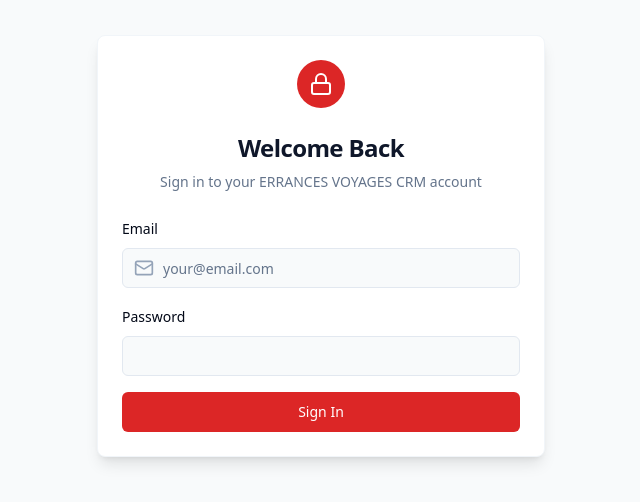
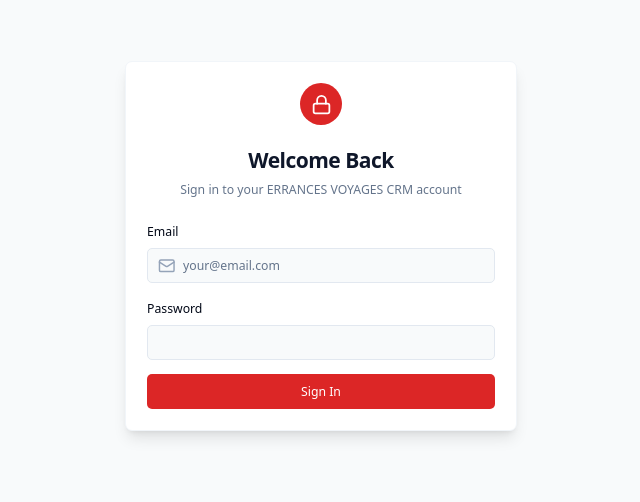
Before and after one commit to AAFRITHSULTHAN/errnacesvoyages, a React (Vite) app: page /login in a window 1280 px wide. Shown: the part 154-656 px from the top of the page, without its empty margins (319-959 px from the left). Built offline with nearby package versions, Linux system fonts and the light colour scheme; no server answers.

Commit message:
fix: set base font-size 14px and text-size-adjust to prevent zoom on production

```diff
--- a/src/index.css
+++ b/src/index.css
@@ -85,6 +85,9 @@
 
   html {
     height: 100%;
+    font-size: 14px;
+    -webkit-text-size-adjust: 100%;
+    text-size-adjust: 100%;
   }
 
   body {
```
